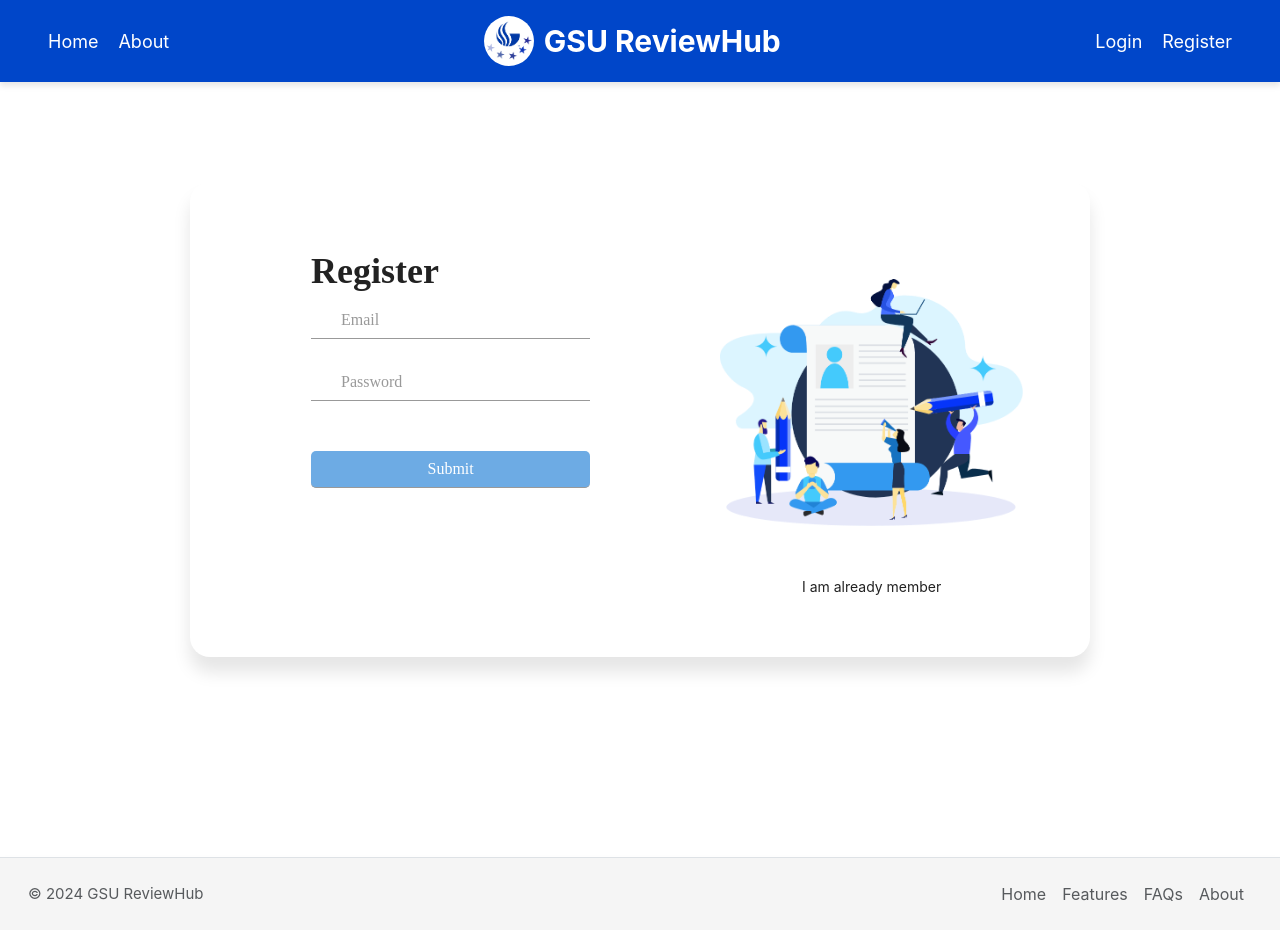
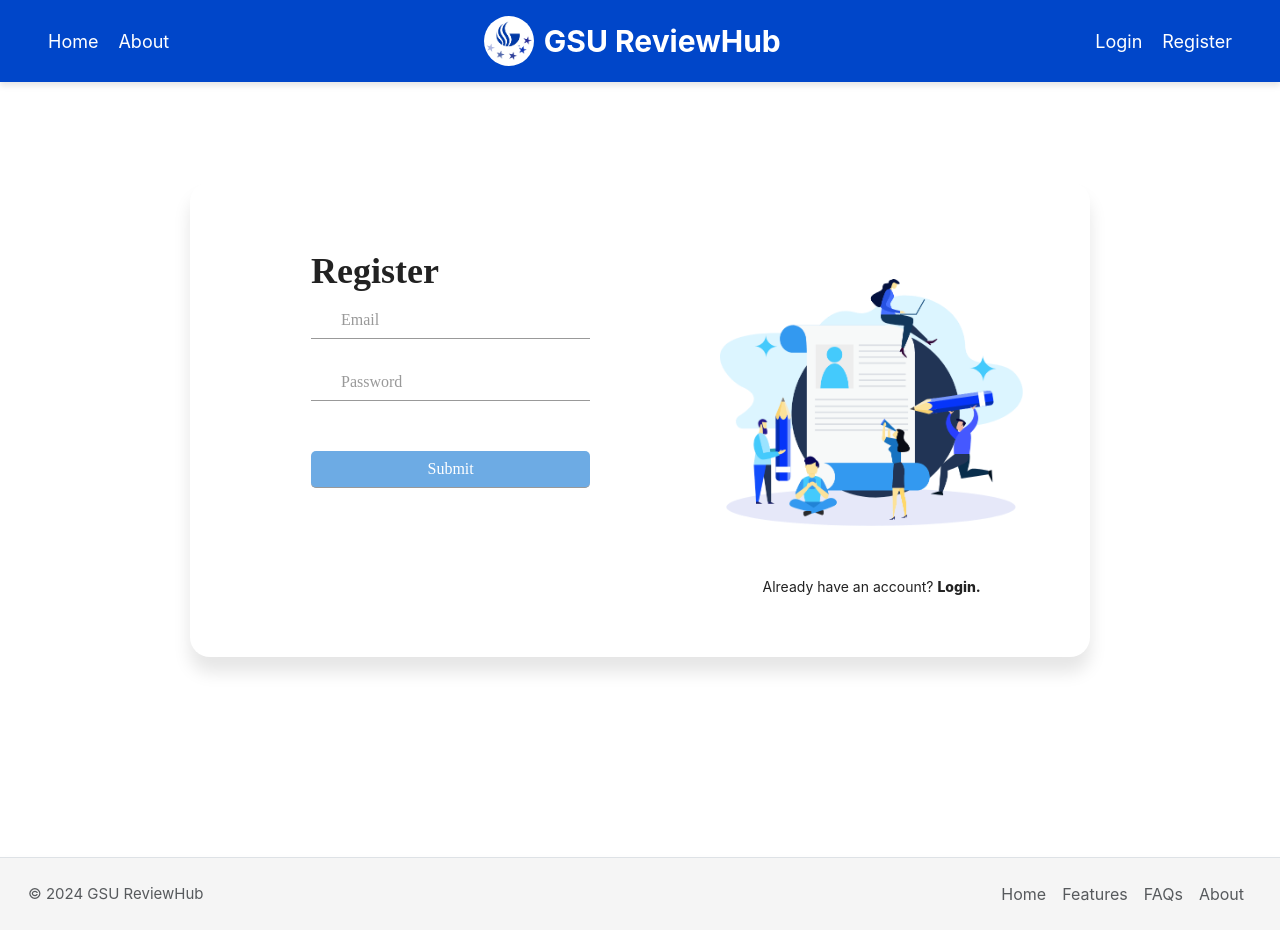
Before and after one commit to minhle28/GSU_ReviewHub, a React (Create React App) app in the folder client/: page /register in a window 1280 px wide. Built offline with nearby package versions, Linux system fonts and the light colour scheme.

Commit message:
change title

```diff
--- a/client/src/pages/home/index.jsx
+++ b/client/src/pages/home/index.jsx
@@ -18,7 +18,7 @@ export const Home = () => {
                         </div>
                         <div className="col-md-8">
                             <div className="card-body">
-                                <h5 className="card-title">Card title</h5>
+                                <h5 className="card-title">Overview</h5>
                                 <p className="card-text">
                                     This is a wider card with supporting text below as a natural lead-in
                                     to additional content. This content is a little bit longer.
--- a/client/src/pages/login/index.jsx
+++ b/client/src/pages/login/index.jsx
@@ -13,7 +13,7 @@ export const Login = () => {
                         </figure>
                         <Link to="/register">
                             <a className="signup-image-link">
-                                Create an account
+                                Don't have an account? <span style={{ fontWeight: '800' }}>Register here.</span>
                             </a>
                         </Link>
                     </div>
--- a/client/src/pages/register/index.jsx
+++ b/client/src/pages/register/index.jsx
@@ -72,8 +72,8 @@ export const Register = () => {
                             <img src="signup-image.png" alt="sing up image" />
                         </figure>
                         <Link to="/login">
-                            <a href="#" className="signup-image-link">
-                                I am already member
+                        <a href="#" className="signup-image-link">
+                                Already have an account? <span style={{ fontWeight: '800' }}>Login.</span>
                             </a>
                         </Link>
                     </div>
```
Also changed, not shown: 1 other file (tests, documents, lock files or other folders).
